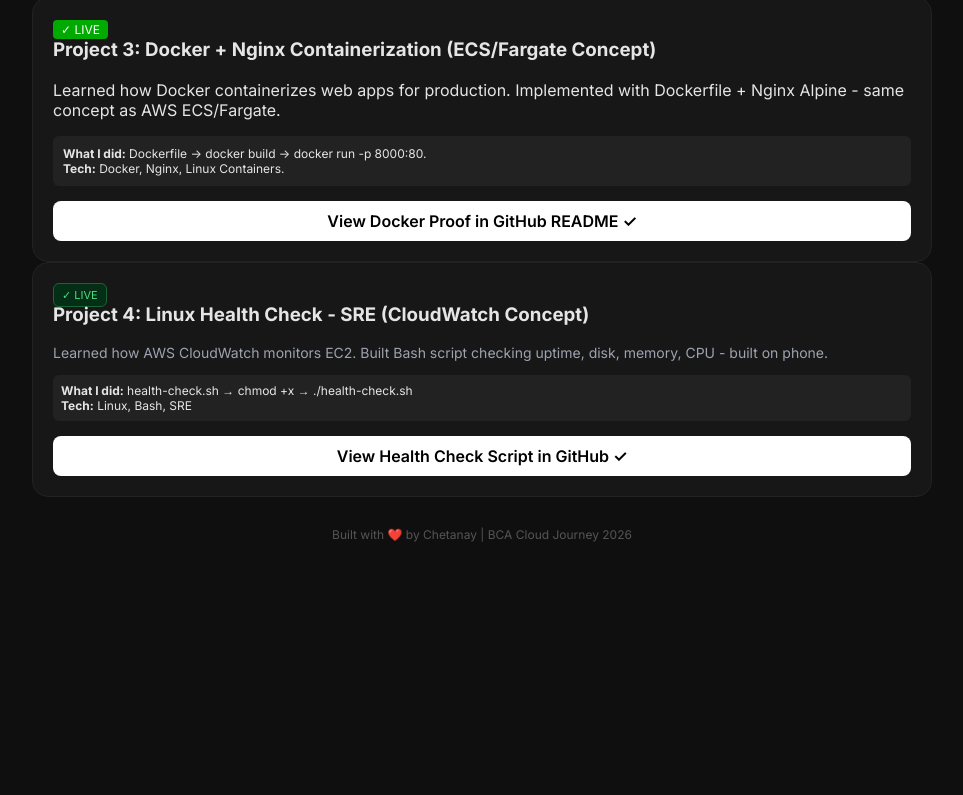
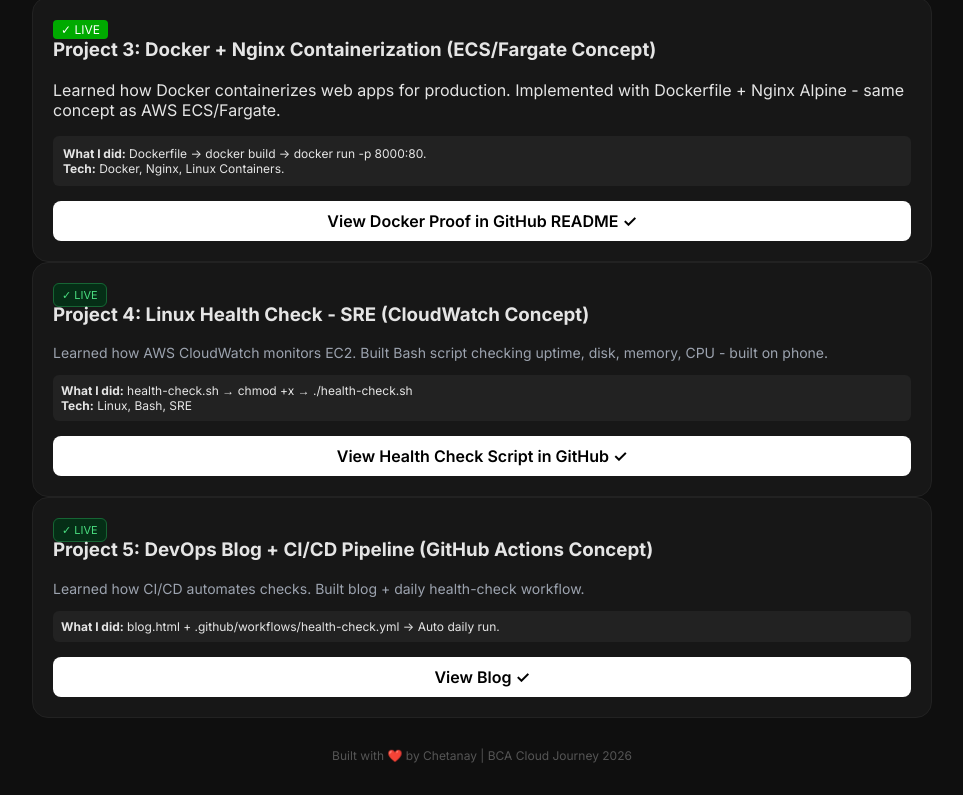
Before and after one commit to princevinayak18-droid/portfolio-, a plain HTML site: page index.html in a window 1280 px wide. Shown: the part 674-1469 px from the top of the page, without its empty margins (158-1121 px from the left). Before the commit the page ends 1248 px from the top, so only its background shows below. Drawn offline with Linux system fonts and the light colour scheme.

Commit message:
Update index.html

```diff
--- a/index.html
+++ b/index.html
@@ -71,6 +71,13 @@ h1{margin:10px 0 5px;font-size:28px}
   <p style="background:#222;padding:8px;border-radius:6px;font-size:12px;"><b>What I did:</b> health-check.sh → chmod +x → ./health-check.sh<br><b>Tech:</b> Linux, Bash, SRE</p>
   <a class="btn" href="https://github.com/princevinayak18-droid/portfolio-/tree/main/projects/02-linux-health" target="_blank">View Health Check Script in GitHub ✓</a>
   </div>
+  <div class="card">
+<span class="status">✓ LIVE</span>
+<h3>Project 5: DevOps Blog + CI/CD Pipeline (GitHub Actions Concept)</h3>
+<p style="font-size:14px;color:#9ca3af">Learned how CI/CD automates checks. Built blog + daily health-check workflow.</p>
+<p style="background:#222;padding:8px;border-radius:6px;font-size:12px;"><b>What I did:</b> blog.html + .github/workflows/health-check.yml -> Auto daily run.</p>
+<a class="btn" href="https://chetanay-bca.netlify.app/blog.html" target="_blank">View Blog ✓</a>
+  </div>
 <p style="text-align:center;color:#555;margin-top:30px;font-size:12px">Built with ❤️ by Chetanay | BCA Cloud Journey 2026</p>
 </div>
 </body>
```
